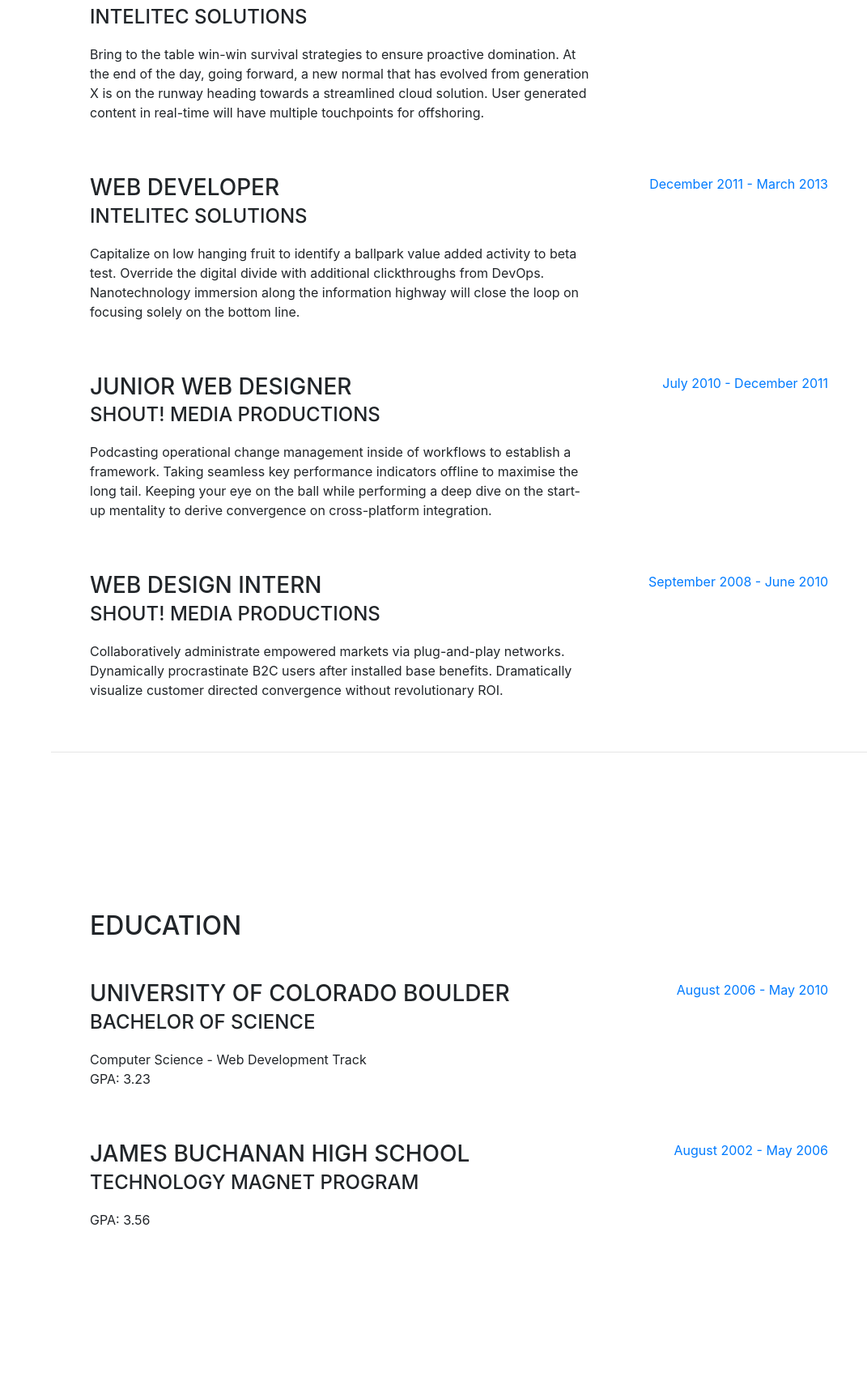
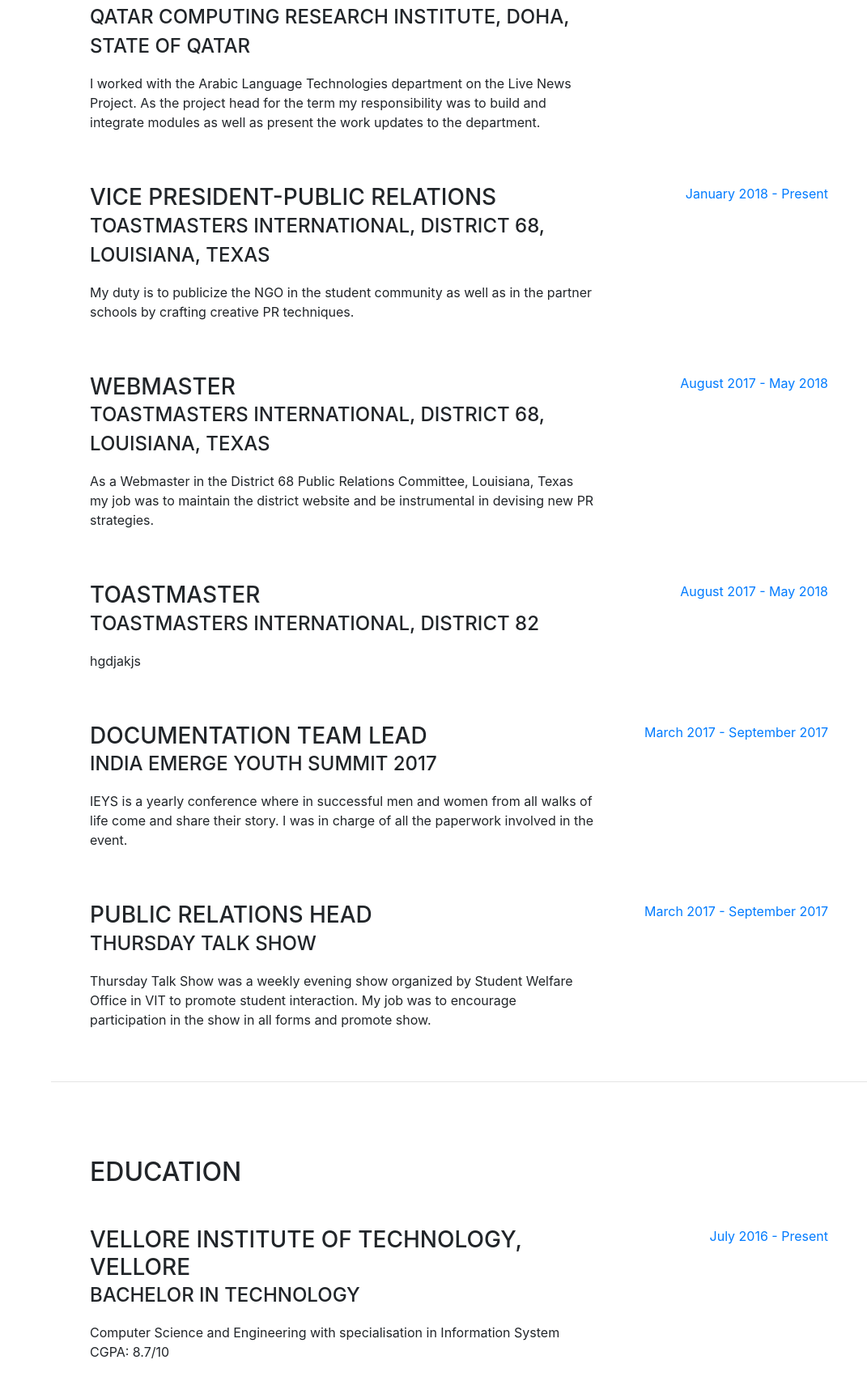
Before and after one commit to kritika58/old_temp, a website with bundled scripts: page index.html in a window 1280 px wide. Shown: the part 966-2666 px from the top of the page at 81% size, without its empty margins (209-1280 px from the left). Built offline with nearby package versions, Linux system fonts and the light colour scheme; a web font is replaced by a local one.

Commit message:
Experience & Education

```diff
--- a/index.html
+++ b/index.html
@@ -98,45 +98,67 @@
 
           <div class="resume-item d-flex flex-column flex-md-row mb-5">
             <div class="resume-content mr-auto">
-              <h3 class="mb-0">Senior Web Developer</h3>
-              <div class="subheading mb-3">Intelitec Solutions</div>
-              <p>Bring to the table win-win survival strategies to ensure proactive domination. At the end of the day, going forward, a new normal that has evolved from generation X is on the runway heading towards a streamlined cloud solution. User generated content in real-time will have multiple touchpoints for offshoring.</p>
+              <h3 class="mb-0">Research Intern</h3>
+              <div class="subheading mb-3">Qatar Computing Research Institute, Doha, State of Qatar</div>
+              <p>I worked with the Arabic Language Technologies department on the Live News Project. As the project head for the term my responsibility was to build and integrate modules as well as present the work updates to the department.</p>
             </div>
             <div class="resume-date text-md-right">
-              <span class="text-primary">March 2013 - Present</span>
+              <span class="text-primary">May 2018 - June 2018</span>
             </div>
           </div>
 
           <div class="resume-item d-flex flex-column flex-md-row mb-5">
             <div class="resume-content mr-auto">
-              <h3 class="mb-0">Web Developer</h3>
-              <div class="subheading mb-3">Intelitec Solutions</div>
-              <p>Capitalize on low hanging fruit to identify a ballpark value added activity to beta test. Override the digital divide with additional clickthroughs from DevOps. Nanotechnology immersion along the information highway will close the loop on focusing solely on the bottom line.</p>
+              <h3 class="mb-0">Vice President-Public Relations</h3>
+              <div class="subheading mb-3">Toastmasters International, District 68, Louisiana, Texas</div>
+              <p>My duty is to publicize the NGO in the student community as well as in the partner schools by crafting creative PR techniques.</p>
             </div>
             <div class="resume-date text-md-right">
-              <span class="text-primary">December 2011 - March 2013</span>
+              <span class="text-primary">January 2018 - Present</span>
             </div>
           </div>
 
           <div class="resume-item d-flex flex-column flex-md-row mb-5">
             <div class="resume-content mr-auto">
-              <h3 class="mb-0">Junior Web Designer</h3>
-              <div class="subheading mb-3">Shout! Media Productions</div>
-              <p>Podcasting operational change management inside of workflows to establish a framework. Taking seamless key performance indicators offline to maximise the long tail. Keeping your eye on the ball while performing a deep dive on the start-up mentality to derive convergence on cross-platform integration.</p>
+              <h3 class="mb-0">Webmaster</h3>
+              <div class="subheading mb-3">Toastmasters International, District 68, Louisiana, Texas</div>
+              <p>As a Webmaster in the District 68 Public Relations Committee, Louisiana, Texas my job was to maintain the district website and be instrumental in devising new PR strategies. </p>
             </div>
             <div class="resume-date text-md-right">
-              <span class="text-primary">July 2010 - December 2011</span>
+              <span class="text-primary">August 2017 - May 2018</span>
+            </div>
+          </div>
+
+          <div class="resume-item d-flex flex-column flex-md-row mb-5">
+            <div class="resume-content mr-auto">
+              <h3 class="mb-0">Toastmaster</h3>
+              <div class="subheading mb-3">Toastmasters International, District 82</div>
+              <p>hgdjakjs</p>
+            </div>
+            <div class="resume-date text-md-right">
+              <span class="text-primary">August 2017 - May 2018</span>
+            </div>
+          </div>
+
+          <div class="resume-item d-flex flex-column flex-md-row mb-5">
+            <div class="resume-content mr-auto">
+              <h3 class="mb-0">Documentation Team Lead</h3>
+              <div class="subheading mb-3">India Emerge Youth Summit 2017</div>
+              <p>IEYS is a yearly conference where in successful men and women from all walks of life come and share their story. I was in charge of all the paperwork involved in the event.</p>
+            </div>
+            <div class="resume-date text-md-right">
+              <span class="text-primary">March 2017 - September 2017</span>
             </div>
           </div>
 
           <div class="resume-item d-flex flex-column flex-md-row">
             <div class="resume-content mr-auto">
-              <h3 class="mb-0">Web Design Intern</h3>
-              <div class="subheading mb-3">Shout! Media Productions</div>
-              <p>Collaboratively administrate empowered markets via plug-and-play networks. Dynamically procrastinate B2C users after installed base benefits. Dramatically visualize customer directed convergence without revolutionary ROI.</p>
+              <h3 class="mb-0">Public Relations Head</h3>
+              <div class="subheading mb-3">Thursday Talk Show</div>
+              <p>Thursday Talk Show was a weekly evening show organized by Student Welfare Office in VIT to promote student interaction. My job was to encourage participation in the show in all forms and promote show.</p>
             </div>
             <div class="resume-date text-md-right">
-              <span class="text-primary">September 2008 - June 2010</span>
+              <span class="text-primary">March 2017 - September 2017</span>
             </div>
           </div>
 
@@ -152,24 +174,35 @@
 
           <div class="resume-item d-flex flex-column flex-md-row mb-5">
             <div class="resume-content mr-auto">
-              <h3 class="mb-0">University of Colorado Boulder</h3>
-              <div class="subheading mb-3">Bachelor of Science</div>
-              <div>Computer Science - Web Development Track</div>
-              <p>GPA: 3.23</p>
+              <h3 class="mb-0">Vellore Institute of Technology, Vellore</h3>
+              <div class="subheading mb-3">Bachelor in Technology</div>
+              <div>Computer Science and Engineering with specialisation in Information System</div>
+              <p>CGPA: 8.7/10</p>
             </div>
             <div class="resume-date text-md-right">
-              <span class="text-primary">August 2006 - May 2010</span>
+              <span class="text-primary">July 2016 - Present</span>
+            </div>
+          </div>
+
+          <div class="resume-item d-flex flex-column flex-md-row mb-5">
+            <div class="resume-content mr-auto">
+              <h3 class="mb-0">Delhi Public School</h3>
+              <div class="subheading mb-3">Class XI & XII</div>
+              <p>Percentage: 90%</p>
+            </div>
+            <div class="resume-date text-md-right">
+              <span class="text-primary">April 2014 - May 2016</span>
             </div>
           </div>
 
           <div class="resume-item d-flex flex-column flex-md-row">
             <div class="resume-content mr-auto">
-              <h3 class="mb-0">James Buchanan High School</h3>
-              <div class="subheading mb-3">Technology Magnet Program</div>
-              <p>GPA: 3.56</p>
+              <h3 class="mb-0">Dr. Virendra Swarup Education Centre</h3>
+              <div class="subheading mb-3">Senior Secondary School</div>
+              <p>Percentage: 95%</p>
             </div>
             <div class="resume-date text-md-right">
-              <span class="text-primary">August 2002 - May 2006</span>
+              <span class="text-primary">April 2005 - March 2014</span>
             </div>
           </div>
 
```
Also changed, not shown: css/resume.min.css.
